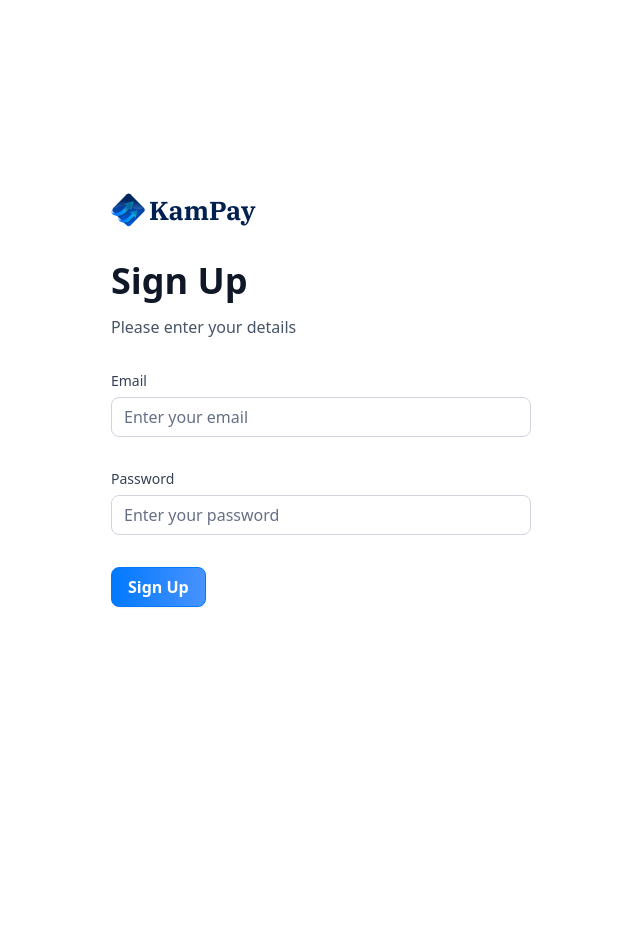
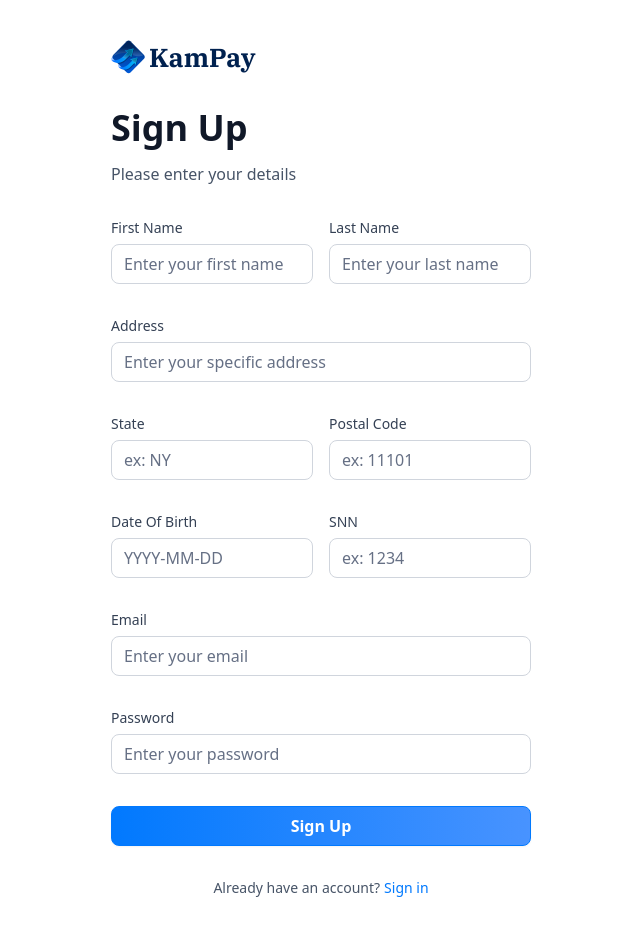
Before and after one commit to kamilrazadev/KamPay_Banking, a Next.js app: page /sign-up in a window 1280 px wide. Shown: the whole page, without its empty margins (319-959 px from the left). Before the commit the page ends 800 px from the top, so only its background shows below. Built offline with nearby package versions, Linux system fonts and the light colour scheme.

Commit message:
signin and signup form complete

```diff
--- a/app/(auth)/sign-in/page.tsx
+++ b/app/(auth)/sign-in/page.tsx
@@ -1,5 +1,11 @@
 import AuthForm from "@/components/AuthForm";
+import { Metadata } from "next";
 import React from "react";
+
+export const metadata: Metadata = {
+  title: "Sign In | KamPay Banking",
+  description: "An ultimate modern banking platform for everyone",
+};
 
 const SignIn = () => {
   return (
--- a/app/(root)/page.tsx
+++ b/app/(root)/page.tsx
@@ -4,7 +4,7 @@ import TotalBalanceBox from "@/components/TotalBalanceBox";
 import React from "react";
 
 export const metadata = {
-  title: "Home | KamPay",
+  title: "Home | KamPay Banking",
   description: "Easy online banking solution for everyone",
 };
 
--- a/components/AuthForm.tsx
+++ b/components/AuthForm.tsx
@@ -24,9 +24,11 @@ const AuthForm = ({ type }: { type: string }) => {
   const [user, setUser] = useState(null);
   const [isLoading, setIsLoading] = useState(false);
 
+  const formSchema = authFormSchema(type);
+
   // 1. Define your form.
-  const form = useForm<z.infer<typeof authFormSchema>>({
-    resolver: zodResolver(authFormSchema),
+  const form = useForm<z.infer<typeof formSchema>>({
+    resolver: zodResolver(formSchema),
     defaultValues: {
       email: "",
       password: "",
@@ -34,7 +36,7 @@ const AuthForm = ({ type }: { type: string }) => {
   });
 
   // 2. Define a submit handler.
-  function onSubmit(values: z.infer<typeof authFormSchema>) {
+  function onSubmit(values: z.infer<typeof formSchema>) {
     // Do something with the form values.
     // ✅ This will be type-safe and validated.
     setIsLoading(true);
@@ -71,6 +73,65 @@ const AuthForm = ({ type }: { type: string }) => {
         <>
           <Form {...form}>
             <form onSubmit={form.handleSubmit(onSubmit)} className="space-y-8">
+              {type === "sign-up" && (
+                <>
+                  <div className="flex gap-4">
+                    <CustomInput
+                      control={form.control}
+                      name="firstName"
+                      label="First Name"
+                      placeholder="Enter your first name"
+                    />
+
+                    <CustomInput
+                      control={form.control}
+                      name="lastName"
+                      label="Last Name"
+                      placeholder="Enter your last name"
+                    />
+                  </div>
+
+                  <CustomInput
+                    control={form.control}
+                    name="address1"
+                    label="Address"
+                    placeholder="Enter your specific address"
+                  />
+
+                  <div className="flex gap-4">
+                    <CustomInput
+                      control={form.control}
+                      name="state"
+                      label="State"
+                      placeholder="ex: NY"
+                    />
+
+                    <CustomInput
+                      control={form.control}
+                      name="postalCode"
+                      label="Postal Code"
+                      placeholder="ex: 11101"
+                    />
+                  </div>
+
+                  <div className="flex gap-4">
+                    <CustomInput
+                      control={form.control}
+                      name="dateOfBirth"
+                      label="Date Of Birth"
+                      placeholder="YYYY-MM-DD"
+                    />
+
+                    <CustomInput
+                      control={form.control}
+                      name="snn"
+                      label="SNN"
+                      placeholder="ex: 1234"
+                    />
+                  </div>
+                </>
+              )}
+
               <CustomInput
                 control={form.control}
                 name="email"
@@ -84,11 +145,12 @@ const AuthForm = ({ type }: { type: string }) => {
                 label="Password"
                 placeholder="Enter your password"
               />
+              <div className="flex flex-col gap-4">
                 <Button type="submit" className="form-btn" disabled={isLoading}>
                   {isLoading ? (
                     <>
-                    <Loader2 size={20} className="animate-spin" /> &nbsp; Please
-                    wait...
+                      <Loader2 size={20} className="animate-spin" /> &nbsp;
+                      Please wait...
                     </>
                   ) : type === "sign-in" ? (
                     "Sign In"
@@ -96,8 +158,24 @@ const AuthForm = ({ type }: { type: string }) => {
                     "Sign Up"
                   )}
                 </Button>
+              </div>
             </form>
           </Form>
+
+          <footer className="flex justify-center gap-1">
+            <p className="text-14 font-normal text-gray-600">
+              {type === "sign-in"
+                ? "Don't have an account?"
+                : "Already have an account?"}
+            </p>
+
+            <Link
+              href={type === "sign-in" ? "/sign-up" : "/sign-in"}
+              className="form-link"
+            >
+              {type === "sign-in" ? "Sign up" : "Sign in"}
+            </Link>
+          </footer>
         </>
       )}
     </section>
--- a/components/CustomInput.tsx
+++ b/components/CustomInput.tsx
@@ -5,9 +5,11 @@ import { Input } from "./ui/input";
 import { authFormSchema } from "@/lib/utils";
 import { FormControl, FormField, FormLabel, FormMessage } from "./ui/form";
 
+const formSchema = authFormSchema("sign-up");
+
 interface CustomInputProps {
-  control: Control<z.infer<typeof authFormSchema>>;
-  name: FieldPath<z.infer<typeof authFormSchema>>;
+  control: Control<z.infer<typeof formSchema>>;
+  name: FieldPath<z.infer<typeof formSchema>>;
   label: string;
   placeholder: string;
 }
--- a/lib/utils.ts
+++ b/lib/utils.ts
@@ -195,7 +195,16 @@ export const getTransactionStatus = (date: Date) => {
   return date > twoDaysAgo ? "Processing" : "Success";
 };
 
-export const authFormSchema = z.object({
+export const authFormSchema = (type: string) => z.object({
+  // sign up
+  firstName: type === "sign-in" ? z.string().optional() :z.string().min(3, {message: "First name must be min 3 characters long"}),
+  lastName: type === "sign-in" ? z.string().optional() :z.string().min(3, {message: "Last name must be min 3 characters long"}),
+  address1: type === "sign-in" ? z.string().optional() :z.string().max(50, {message: "Address must be max 50 characters long"}),
+  state: type === "sign-in" ? z.string().optional() :z.string().min(2, {message: "State must be min 2 characters long"}).max(2, {message: "State must be max 2 characters long"}),
+  postalCode: type === "sign-in" ? z.string().optional() :z.string().min(3 , {message: "Postal code must be min 3 characters long"}).max(6 , {message: "Postal code must be max 6 characters long"}),
+  dateOfBirth: type === "sign-in" ? z.string().optional() :z.string().min(3, {message: "Write a proper DOB"}),
+  snn: type === "sign-in" ? z.string().optional() :z.string().min(3 , {message: "SNN must be min 3 characters long"}),
+  // both
   email: z.string().email(),
   password: z.string().min(8, {
     message: "Password must be minimum 8 characters long",
```
Lines whose indentation alone changed are shown as unchanged.
